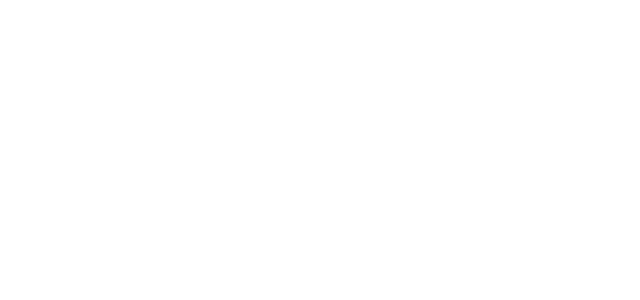
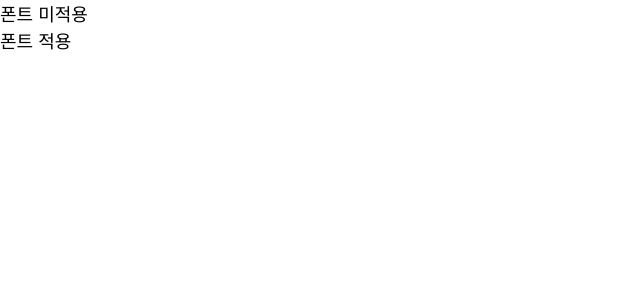
Before and after one commit to SWYP-Woory/woory-frontend, a Next.js app: page / in a window 1280 px wide. Shown: the top 300 px of the page, without its empty margins (0-640 px from the left). Built offline with nearby package versions, Linux system fonts and the light colour scheme.

Commit message:
chore: font setting

```diff
--- a/src/app/layout.tsx
+++ b/src/app/layout.tsx
@@ -1,8 +1,8 @@
 import type { Metadata } from 'next';
-import { Inter } from 'next/font/google';
+import { Noto_Sans_KR } from 'next/font/google';
 import './globals.css';
 
-const inter = Inter({ subsets: ['latin'] });
+const notoSans = Noto_Sans_KR({ subsets: ['latin'], weight: ['500'] });
 
 export const metadata: Metadata = {
   title: 'Create Next App',
@@ -15,8 +15,8 @@ export default function RootLayout({
   children: React.ReactNode;
 }>) {
   return (
-    <html lang="en">
-      <body className={inter.className}>{children}</body>
+    <html lang="ko">
+      <body className={`${notoSans.className} text-[18px]`}>{children}</body>
     </html>
   );
 }
--- a/src/app/page.tsx
+++ b/src/app/page.tsx
@@ -1,3 +1,8 @@
 export default function Home() {
-  return <main></main>;
+  return (
+    <main>
+      <h1>폰트 미적용</h1>
+      <h1>폰트 적용</h1>
+    </main>
+  );
 }
```
